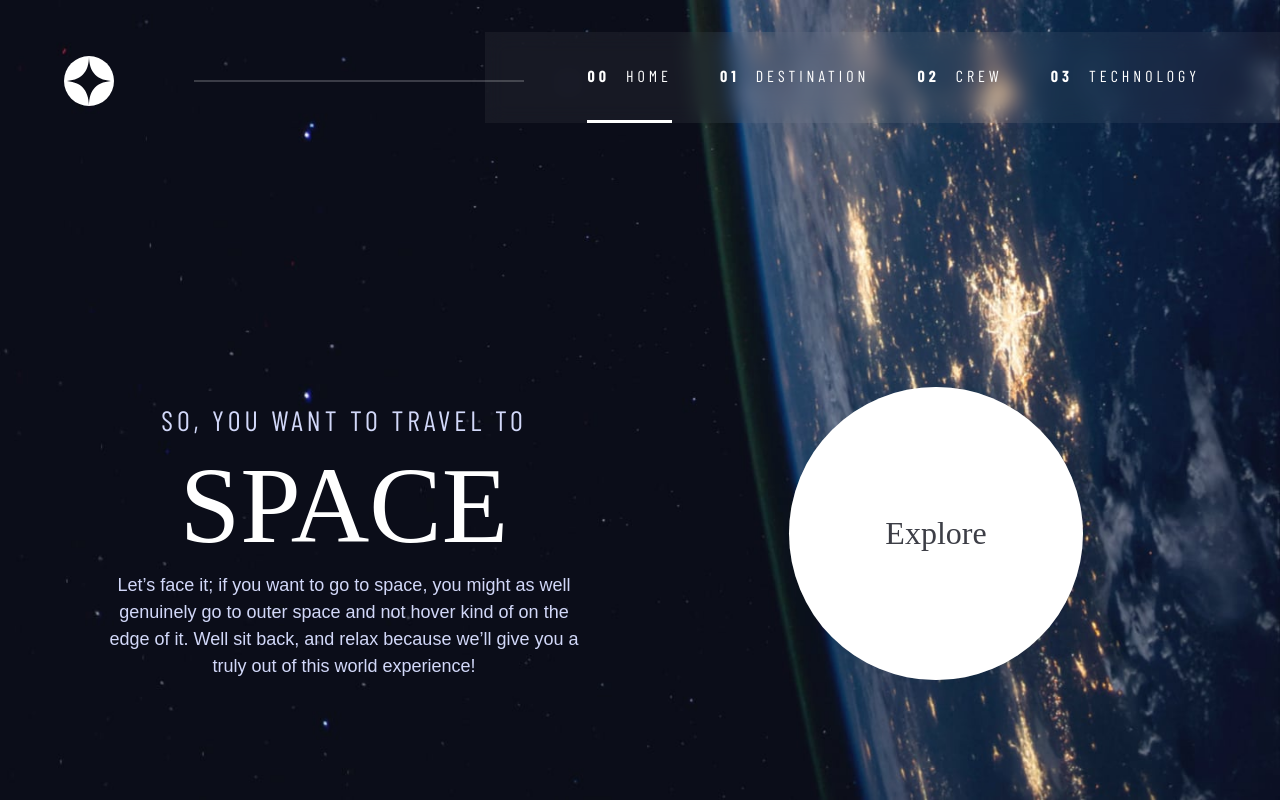
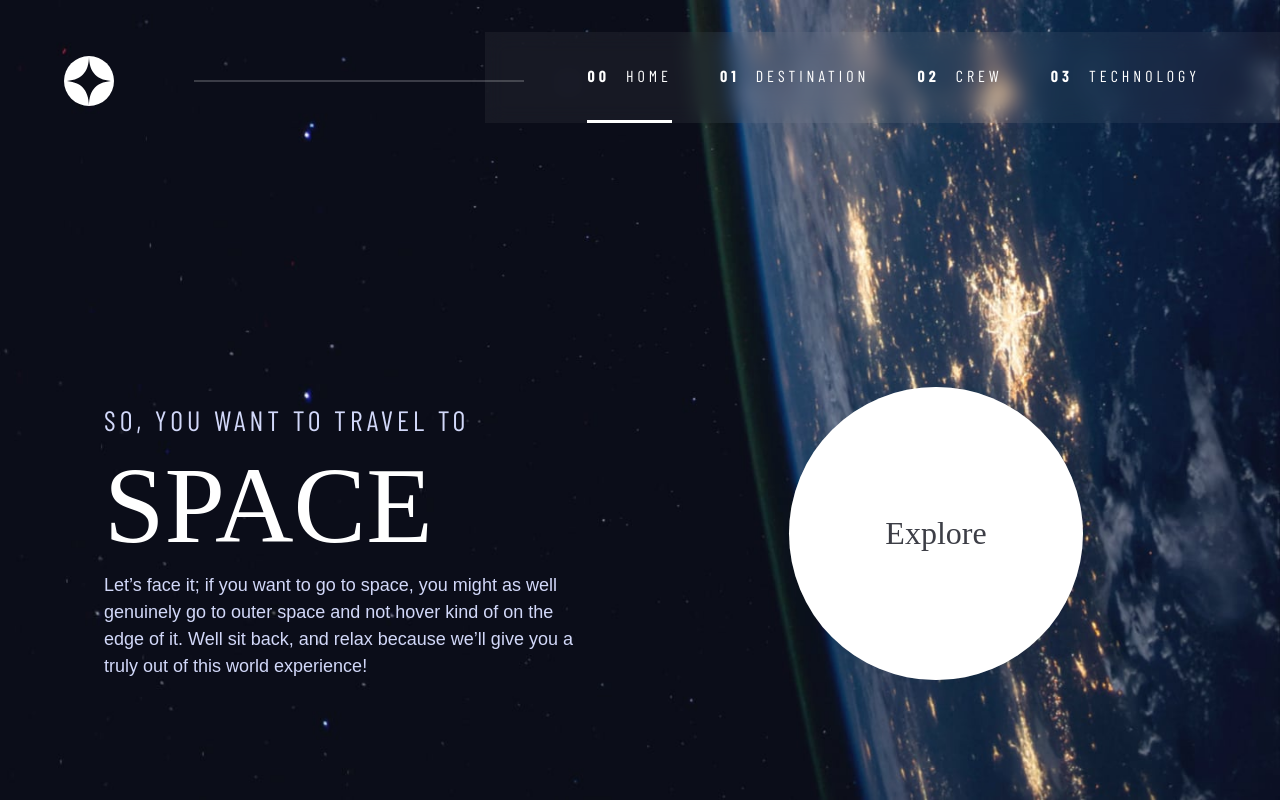
Before and after one commit to MathiasHun1/FEM-space-tourism, a React (Vite) app: page /home in a window 1280 px wide. Built offline with nearby package versions, Linux system fonts and the light colour scheme; a web font is replaced by a local one.

Commit message:
fixed text-alig bug on grid-cont

```diff
--- a/src/styles/_layout.scss
+++ b/src/styles/_layout.scss
@@ -6,6 +6,7 @@
 .grid-container {
   display: grid;
   height: 100%;
+  max-height: 100rem;
   place-items: center;
   text-align: center;
   padding-bottom: max(5rem, 15vh);
@@ -115,6 +116,10 @@
 }
 
 @include media.large-above {
+  .grid-container {
+    text-align: left;
+  }
+
   .grid-container--destination {
     grid-template-rows: 6rem 10rem;
     grid-template-areas:
```
